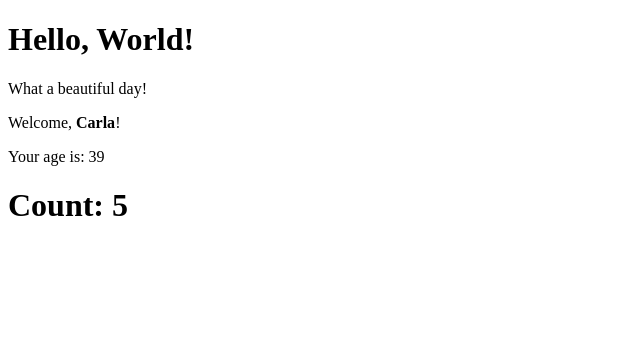
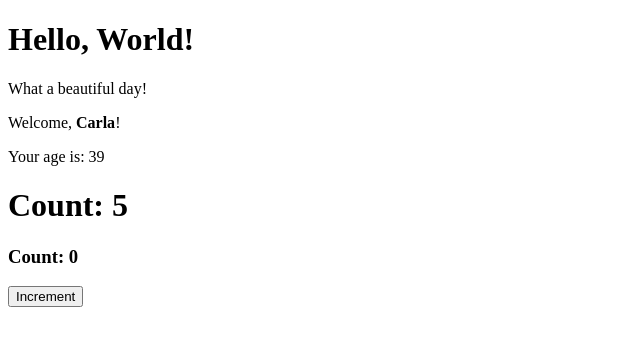
Before and after one commit to ameted83/React-exercises, a React (Create React App) app: page / in a window 1280 px wide. Shown: the top 346 px of the page, without its empty margins (0-640 px from the left). Built offline with nearby package versions, Linux system fonts and the light colour scheme.

Commit message:
events-01

```diff
--- a/src/App.js
+++ b/src/App.js
@@ -2,6 +2,7 @@ import React from "react";
 import Hello from "./Hello";
 import Welcome from "./Welcome";
 import Counter from "./Counter";
+import ClickCounter from "./ClickCounter";
 
 export class App extends React.Component {
   render() {
@@ -10,6 +11,7 @@ export class App extends React.Component {
         <Hello />
         <Welcome name="Carla" />
         <Counter />
+        <ClickCounter />
       </div>
     );
   }
--- /dev/null
+++ b/src/ClickCounter.js
@@ -0,0 +1,26 @@
+import React from "react";
+
+class ClickCounter extends React.Component {
+  state = {
+    count: 0,
+  };
+
+  handleCounterIncrement = () => {
+    this.setState((state) => {
+      return {
+        count: state.count + 1,
+      };
+    });
+  };
+
+  render() {
+    return (
+      <div>
+        <h3>Count: {this.state.count}</h3>
+        <button onClick={this.handleCounterIncrement}>Increment</button>
+      </div>
+    );
+  }
+}
+
+export default ClickCounter;
```
